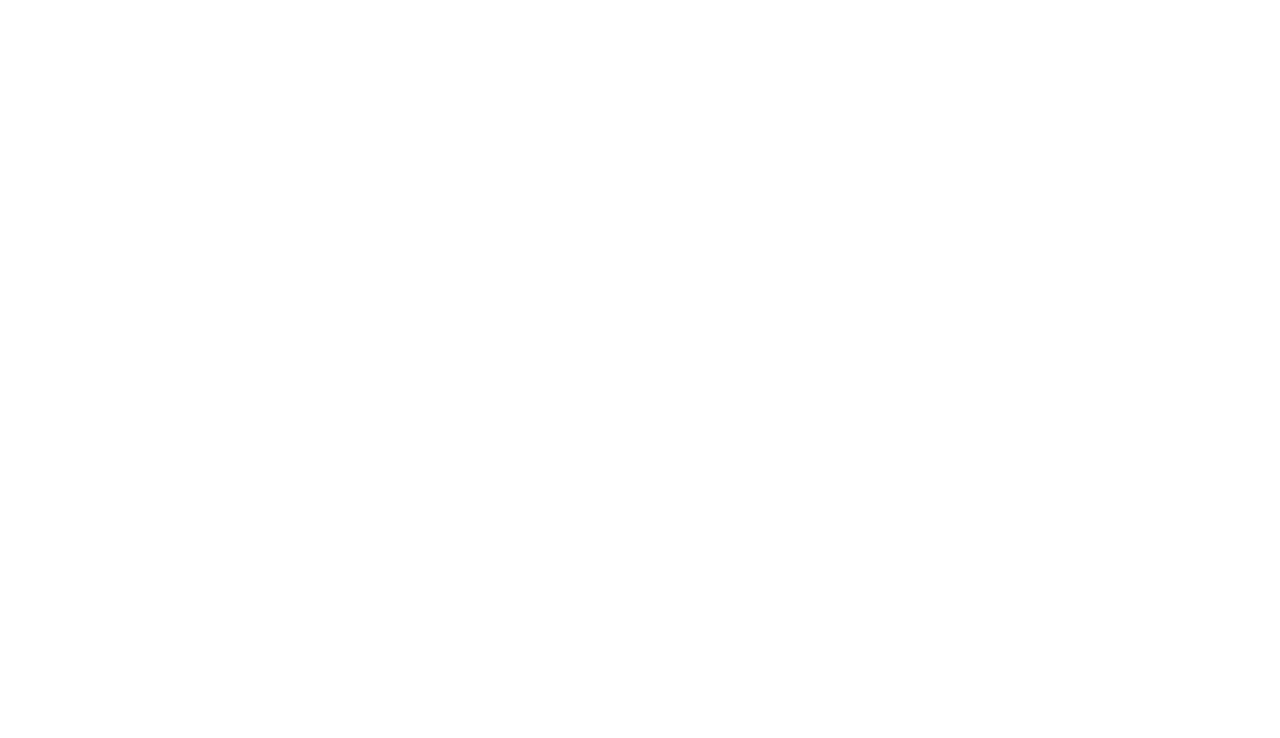
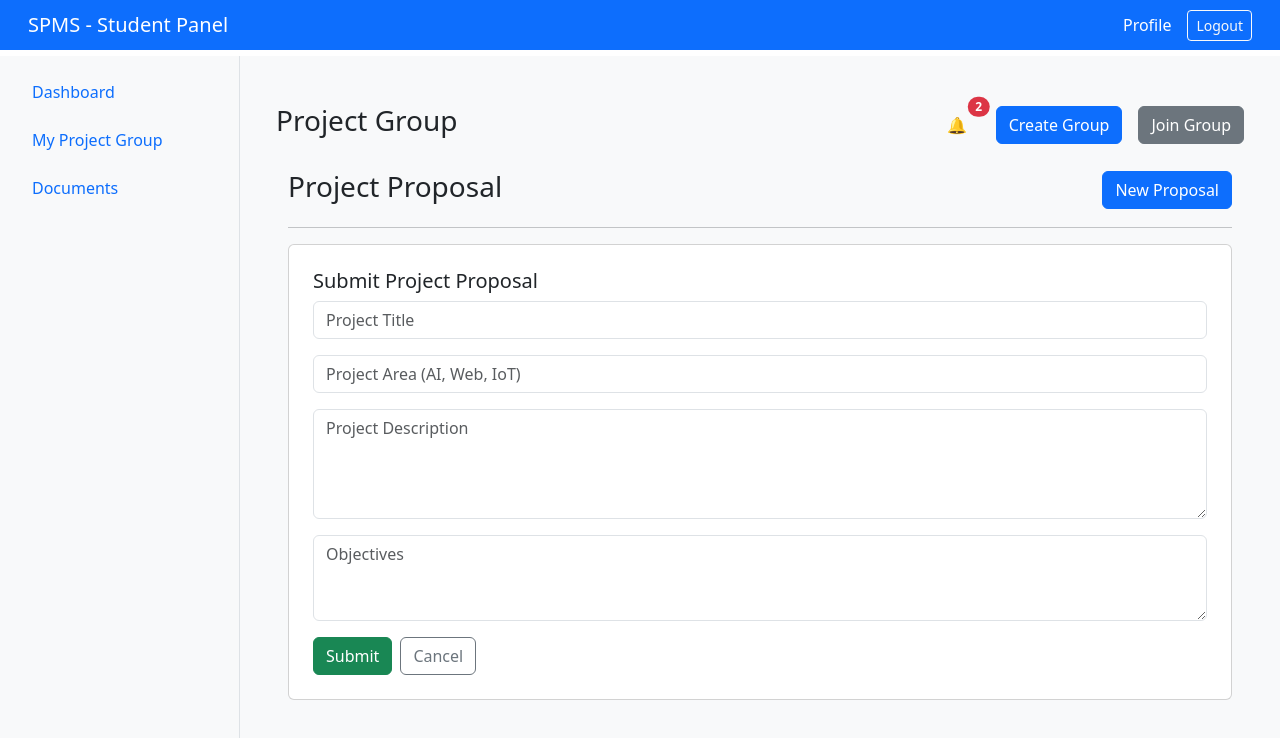
Before and after one commit to Narolayash/spms-project, a React (Vite) app in the folder frontend-spms/: page /student/project-group/1/proposal/submit in a window 1280 px wide. Before the commit this address had no page. Shown: the top 738 px of the page. Built offline with nearby package versions, Linux system fonts and the light colour scheme.

Commit message:
project group proposal

```diff
--- a/frontend-spms/src/App.jsx
+++ b/frontend-spms/src/App.jsx
@@ -38,6 +38,10 @@
 import MeetingLayout from "./pages/Student/Meeting/MeetingLayout";
 import StudentMeetings from "./pages/Student/Meeting/StudentMeetings";
 import MeetingDetail from "./pages/Student/Meeting/MeetingDetail";
+import ProposalLayout from "./pages/Student/ProjectGroup/Proposal/ProposalLayout";
+import ProposalStatus from "./pages/Student/ProjectGroup/Proposal/ProposalStatus";
+import ProposalForm from "./pages/Student/ProjectGroup/Proposal/ProposalForm";
+import ProposalView from "./pages/Student/ProjectGroup/Proposal/ProposalView";
 
 
 
@@ -97,9 +101,21 @@
               <Route index element={<StudentMeetings />} />
               <Route path=":meetingId" element={<MeetingDetail />} />
             </Route>
+
+            <Route path=":groupId/proposal" element={<ProposalLayout />}>
+              <Route index element={<ProposalStatus />} />
+              <Route path="submit" element={<ProposalForm />} />
+              <Route path="view" element={<ProposalView />} />
+            </Route>
           </Route>
 
-          {/* <Route path="proposal" element= {  }/> */}
+          {/* student/proposal */}
+          {/* <Route path="proposal" element={<ProposalLayout />}>
+            <Route index element={<ProposalStatus />} />
+            <Route path="submit" element={<ProposalForm />} />
+            <Route path="view" element={<ProposalView />} />
+          </Route> */}
+
           {/*<Route path="documents" element={  } />
           <Route path="attendance" element={ } /> */}
         </Route>
--- a/frontend-spms/src/pages/student/ProjectGroup/ProjectDetail.jsx
+++ b/frontend-spms/src/pages/student/ProjectGroup/ProjectDetail.jsx
@@ -57,6 +57,16 @@
           </li>
         ))}
       </ul>
+
+        <button
+          className="btn btn-outline-primary me-2"
+          onClick={() =>
+            navigate(`/student/project-group/${groupId}/proposal`)
+          }
+        >
+          Proposal
+        </button>
+
       <button
         className="btn btn-outline-primary mt-3"
         onClick={() =>
--- /dev/null
+++ b/frontend-spms/src/pages/student/ProjectGroup/Proposal/ProposalForm.jsx
@@ -0,0 +1,91 @@
+import { useState } from "react";
+import { useNavigate, useParams } from "react-router-dom";
+
+const ProposalForm = () => {
+  const { groupId } = useParams();
+  const navigate = useNavigate();
+
+  const isLeader = true; // 🔐 backend se aayega
+
+  const [form, setForm] = useState({
+    title: "",
+    area: "",
+    description: "",
+    objectives: ""
+  });
+
+  if (!isLeader) {
+    return (
+      <div className="alert alert-danger mt-4">
+        Only group leader can submit proposal.
+      </div>
+    );
+  }
+
+  const handleChange = (e) => {
+    setForm({ ...form, [e.target.name]: e.target.value });
+  };
+
+  const handleSubmit = () => {
+    console.log("GroupID:", groupId);
+    console.log("Proposal Data:", form);
+
+    alert("Proposal submitted successfully!");
+    navigate(`/student/project-group/${groupId}/proposal`);
+  };
+
+  return (
+    <div className="card mt-3 p-4">
+      <h5>Submit Project Proposal</h5>
+
+      <input
+        className="form-control mb-3"
+        placeholder="Project Title"
+        name="title"
+        value={form.title}
+        onChange={handleChange}
+      />
+
+      <input
+        className="form-control mb-3"
+        placeholder="Project Area (AI, Web, IoT)"
+        name="area"
+        value={form.area}
+        onChange={handleChange}
+      />
+
+      <textarea
+        className="form-control mb-3"
+        rows="4"
+        placeholder="Project Description"
+        name="description"
+        value={form.description}
+        onChange={handleChange}
+      />
+
+      <textarea
+        className="form-control mb-3"
+        rows="3"
+        placeholder="Objectives"
+        name="objectives"
+        value={form.objectives}
+        onChange={handleChange}
+      />
+
+      <div className="d-flex gap-2">
+        <button className="btn btn-success" onClick={handleSubmit}>
+          Submit
+        </button>
+
+        <button
+          className="btn btn-outline-secondary"
+          onClick={() => navigate(-1)}
+        >
+          Cancel
+        </button>
+      </div>
+    </div>
+  );
+};
+
+export default ProposalForm;
--- /dev/null
+++ b/frontend-spms/src/pages/student/ProjectGroup/Proposal/ProposalLayout.jsx
@@ -0,0 +1,30 @@
+import { Outlet, useNavigate, useParams } from "react-router-dom";
+
+const ProposalLayout = () => {
+  const { groupId } = useParams();
+  const navigate = useNavigate();
+
+  return (
+    <div className="container mt-4">
+      <div className="d-flex justify-content-between align-items-center">
+        <h3>Project Proposal</h3>
+
+        <div className="d-flex gap-2">
+          <button
+            className="btn btn-primary"
+            onClick={() =>
+              navigate(`/student/project-group/${groupId}/proposal/submit`)
+            }
+          >
+            New Proposal
+          </button>
+        </div>
+      </div>
+
+      <hr />
+      <Outlet />
+    </div>
+  );
+};
+
+export default ProposalLayout;
--- /dev/null
+++ b/frontend-spms/src/pages/student/ProjectGroup/Proposal/ProposalStatus.jsx
@@ -0,0 +1,63 @@
+import { useNavigate, useParams } from "react-router-dom";
+
+const ProposalStatus = () => {
+  const { groupId } = useParams();
+  const navigate = useNavigate();
+
+  // 🔥 Dummy data (API later)
+  const proposal = {
+    status: "Pending", // Pending | Approved | Rejected
+    remarks: "Waiting for guide approval"
+  };
+
+  const badgeMap = {
+    Pending: "warning",
+    Approved: "success",
+    Rejected: "danger"
+  };
+
+  return (
+    <div
+      className="card p-4 mt-3"
+      style={{ cursor: "pointer" }}
+      onClick={() =>
+        navigate(`/student/project-group/${groupId}/proposal/view`)
+      }
+    >
+      <h5>Proposal Status</h5>
+
+      <p>
+        <b>Status:</b>{" "}
+        <span className={`badge bg-${badgeMap[proposal.status]}`}>
+          {proposal.status}
+        </span>
+      </p>
+
+      <p><b>Remarks:</b> {proposal.remarks}</p>
+
+      {/* 🔴 Only if rejected */}
+      {proposal.status === "Rejected" && (
+        <button
+          className="btn btn-danger mt-2"
+          onClick={(e) => {
+            e.stopPropagation(); // ❗ important
+            navigate(
+              `/student/project-group/${groupId}/proposal/submit`
+            );
+          }}
+        >
+          Re-submit Proposal
+        </button>
+      )}
+
+      {/* 🟢 Approved info */}
+      {proposal.status === "Approved" && (
+        <p className="text-success mt-3 mb-0">
+          ✅ Proposal approved. Meetings are now enabled.
+        </p>
+      )}
+    </div>
+  );
+};
+
+export default ProposalStatus;
--- /dev/null
+++ b/frontend-spms/src/pages/student/ProjectGroup/Proposal/ProposalView.jsx
@@ -0,0 +1,48 @@
+import { useNavigate, useParams } from "react-router-dom";
+
+const ProposalView = () => {
+  const { groupId } = useParams();
+  const navigate = useNavigate();
+
+  // 🔥 Dummy data (API later)
+  const proposal = {
+    title: "AI Based Student Monitoring",
+    area: "Artificial Intelligence",
+    description:
+      "System to monitor student academic progress using AI.",
+    objectives:
+      "Automation, accuracy, performance improvement",
+    status: "Pending"
+  };
+
+  return (
+    <div className="card mt-4 p-4">
+
+      {/* ⬅ Back Button */}
+      <button
+        className="btn btn-sm btn-outline-secondary mb-3"
+        onClick={() =>
+          navigate(`/student/project-group/${groupId}/proposal`)
+        }
+      >
+        ← Back
+      </button>
+
+      <h5>Proposal Details</h5>
+
+      <p><b>Title:</b> {proposal.title}</p>
+      <p><b>Area:</b> {proposal.area}</p>
+      <p><b>Description:</b> {proposal.description}</p>
+      <p><b>Objectives:</b> {proposal.objectives}</p>
+
+      <p>
+        <b>Status:</b>{" "}
+        <span className="badge bg-warning">
+          {proposal.status}
+        </span>
+      </p>
+    </div>
+  );
+};
+
+export default ProposalView;
```
Also changed, not shown: frontend-spms/src/pages/student/StudentSidebar.jsx (+7 -0 lines).
